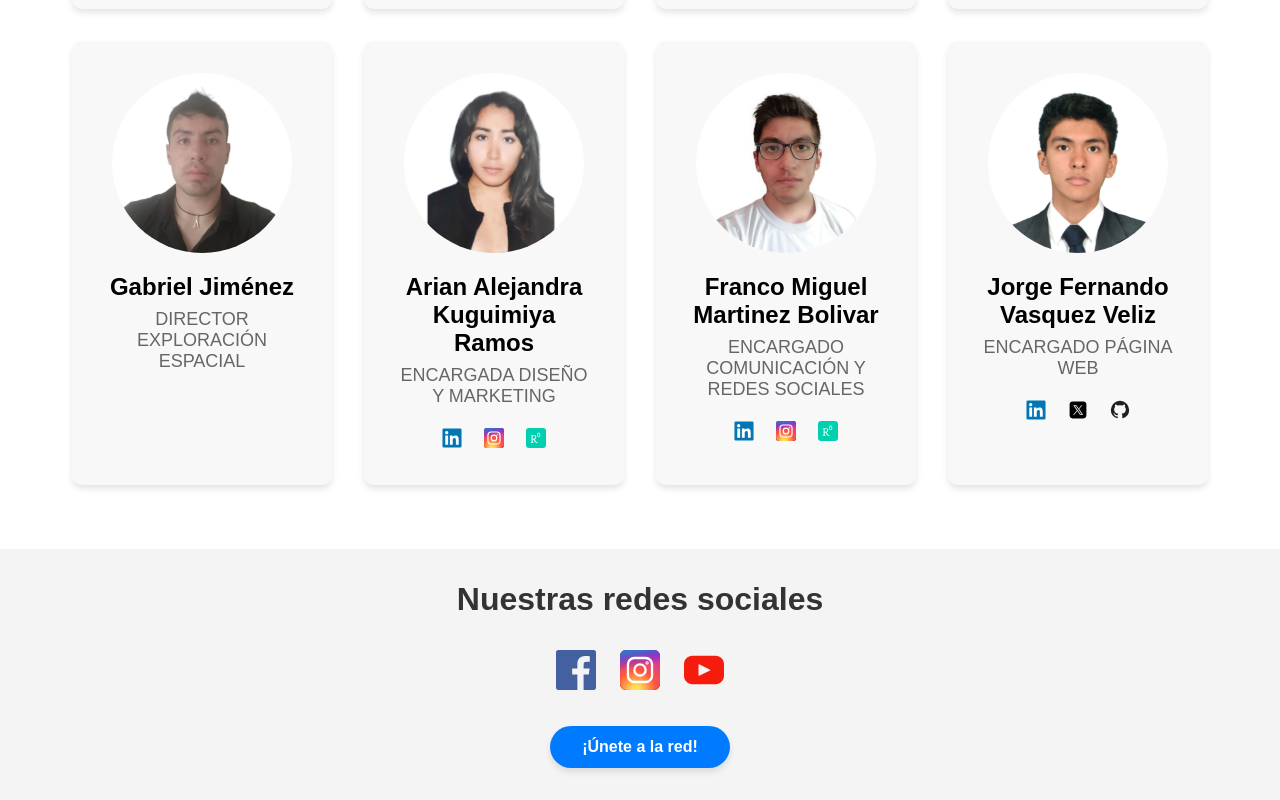
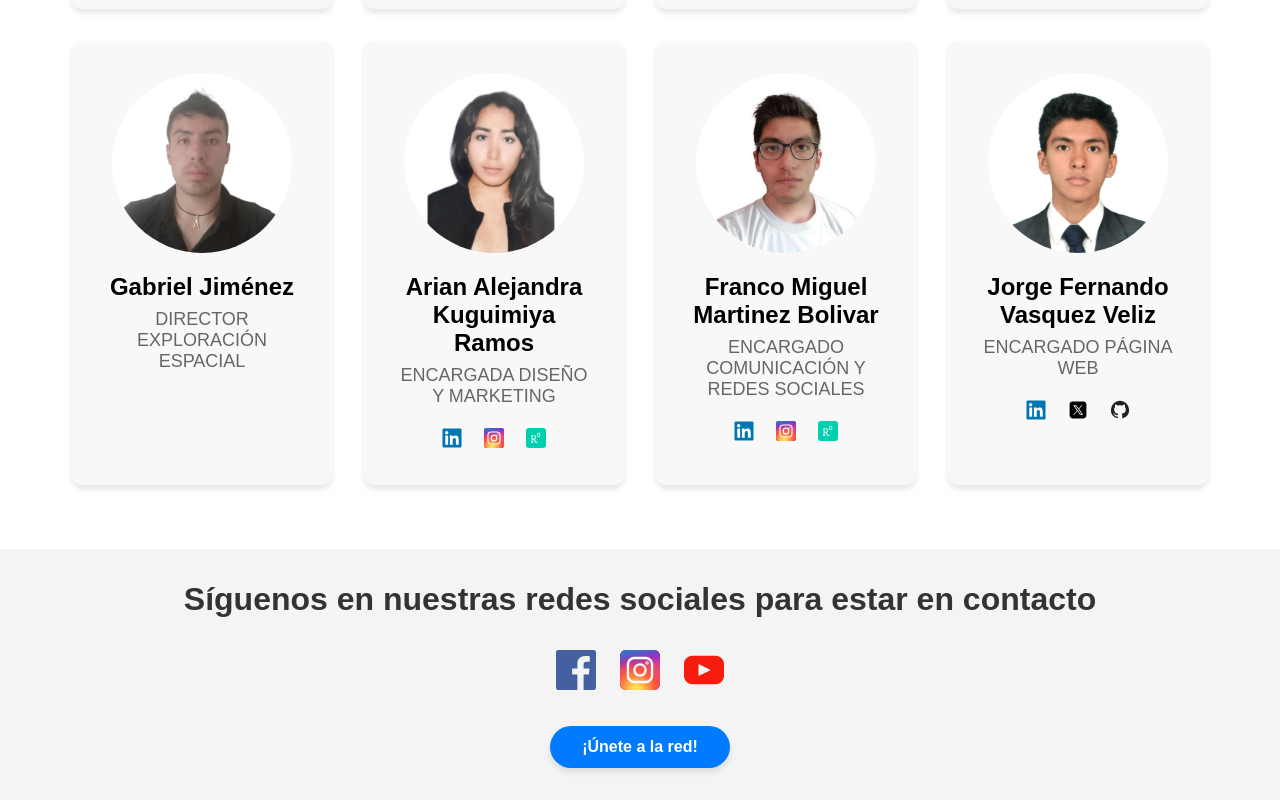
Before and after one commit to fercodes/redbo, a React (Vite) app: page / in a window 1280 px wide. Shown: the part 2698-3498 px from the top of the page. Built offline with nearby package versions, Linux system fonts and the light colour scheme.

Commit message:
Improve Contact section and ButtonJoinUs component

```diff
--- a/src/components/ButtonJoinUs/ButtonJoinUs.jsx
+++ b/src/components/ButtonJoinUs/ButtonJoinUs.jsx
@@ -2,7 +2,7 @@ import "./button-join-us.css";
 
 const ButtonJoinUs = () => {
   const handleClick = () => {
-    window.open("https://yoursite.com/join", "_blank");
+    window.open("https://forms.gle/HpvAknKRC1xJev2P7", "_blank");
   };
 
   return (
--- a/src/sections/Contact/Contact.jsx
+++ b/src/sections/Contact/Contact.jsx
@@ -7,7 +7,9 @@ import youtubeIcon from "../../assets/icons/youtube.svg";
 const Contact = () => {
   return (
     <section className="contact-section">
-      <h2 className="contact-title">Nuestras redes sociales</h2>
+      <h2 className="contact-title">
+        Síguenos en nuestras redes sociales para estar en contacto
+      </h2>
       <div className="contact-icons">
         <a
           href="https://www.facebook.com/RedBolivianadeCsEspaciales"
```
